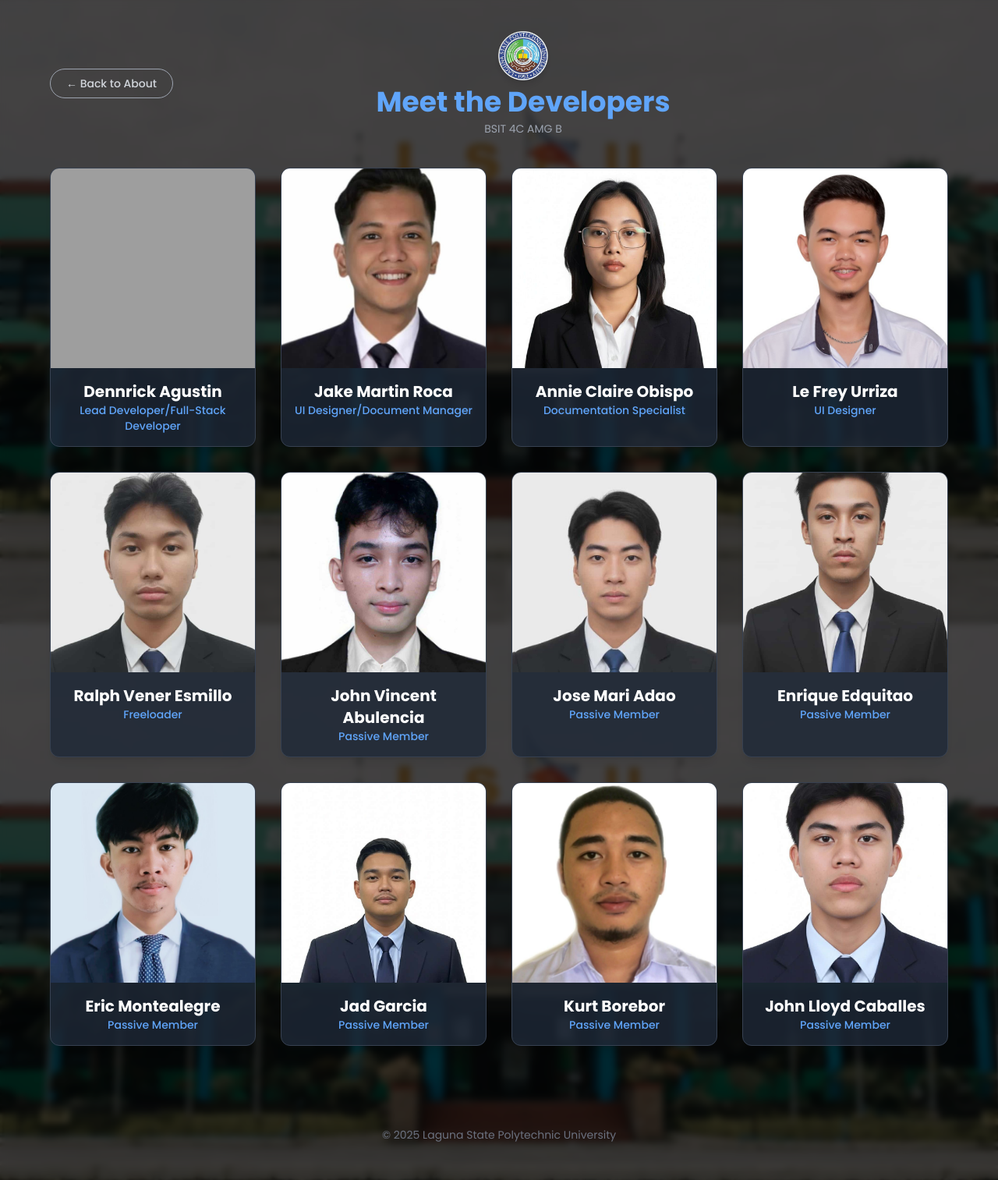
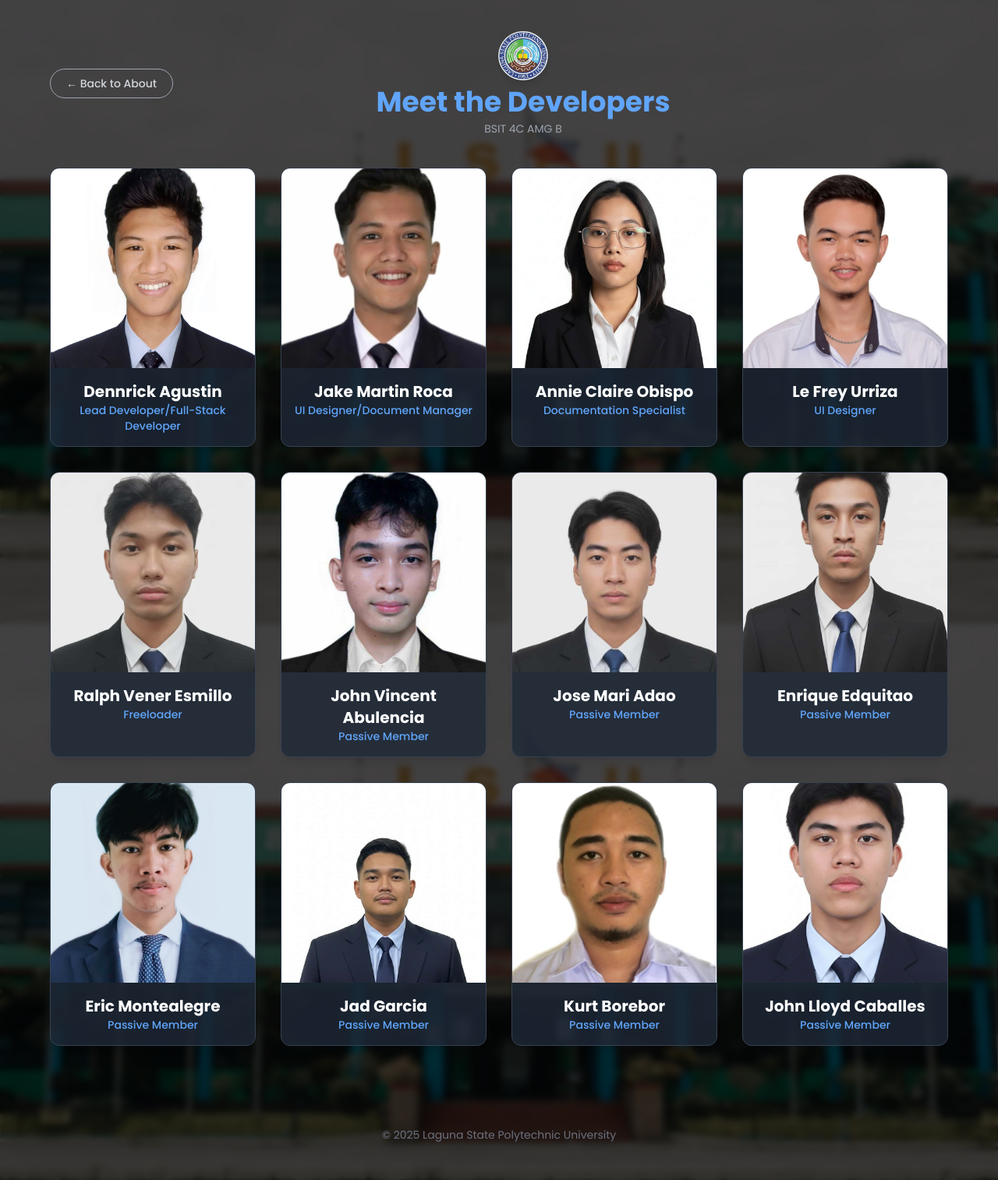
Before and after one commit to Ekskie/CCS-SBO-MANAGEMENT, a Flask app: page /team in a window 1280 px wide. Shown: the whole page at 78% size. Run offline with Flask 3, Linux system fonts and the light colour scheme; parts of the project's set-up code (start-up, migrations or seed data) failed here and were passed over; some libraries are stand-ins or nearby versions; grey boxes are pictures that could not be loaded.

Commit message:
Update team.html

```diff
--- a/templates/team.html
+++ b/templates/team.html
@@ -48,7 +48,7 @@
 
             <div
                 class="bg-gray-800 bg-opacity-80 rounded-xl overflow-hidden shadow-lg hover:transform hover:-translate-y-2 transition duration-300 border border-gray-700">
-                <img src="/static/image/Team/Lead Developer.jpg" alt="Member Name" class="w-full h-64 object-cover">
+                <img src="/static/image/Team/Lead_Developer.jpg" alt="Member Name" class="w-full h-64 object-cover">
                 <div class="p-4 text-center">
                     <h3 class="text-xl font-bold text-white">Dennrick Agustin</h3>
                     <p class="text-blue-400 text-sm font-medium">Lead Developer/Full-Stack Developer</p>
```
